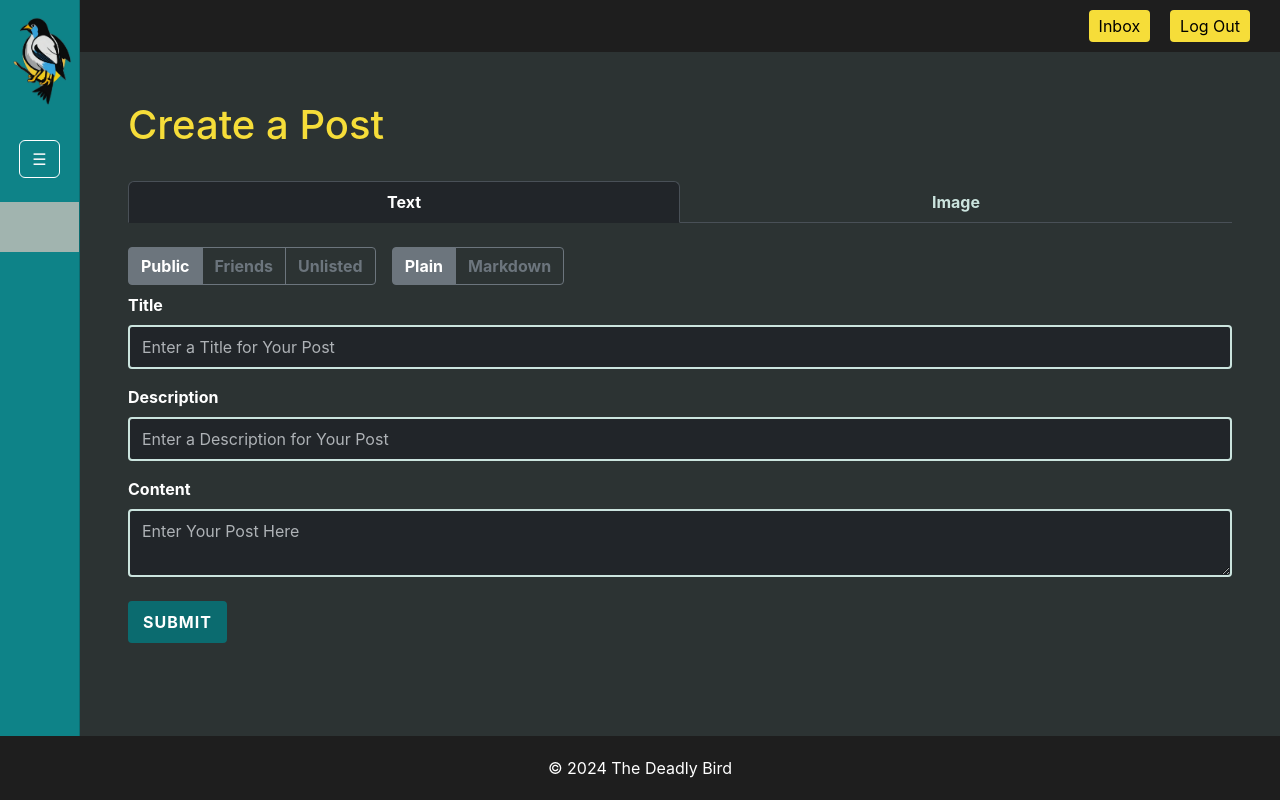
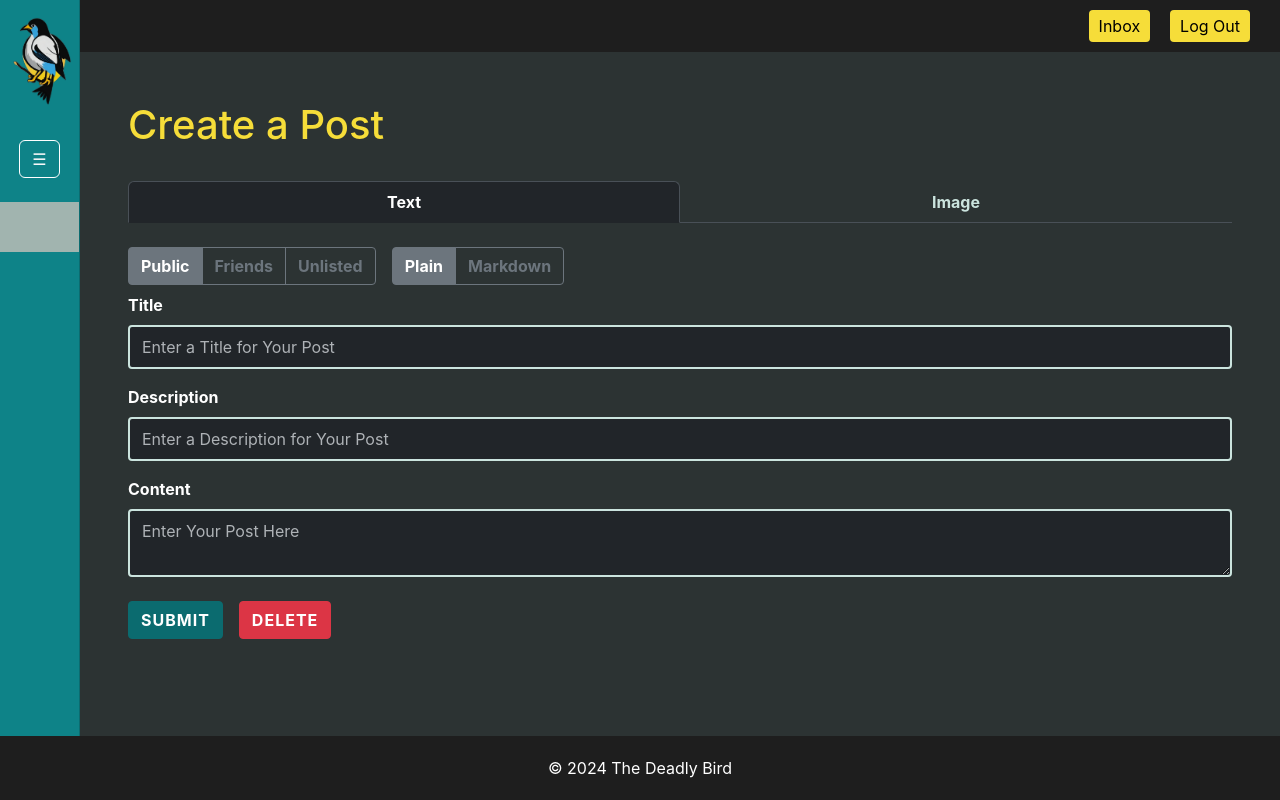
Before and after one commit to WillQizza/The-Deadly-Bird, a React (Create React App) app in the folder frontend/: page /post in a window 1280 px wide. Built offline with nearby package versions, Linux system fonts and the light colour scheme; no server answers; some icons are missing.

Commit message:
Updated styling for delete post button on post edit page.

```diff
--- a/frontend/src/components/post/PostForm.module.css
+++ b/frontend/src/components/post/PostForm.module.css
@@ -4,14 +4,21 @@
     gap: 0.5rem 1rem;
 }
 
+.submitToolbar {
+    display: flex;
+    flex-direction: row;
+    align-items: center;
+    gap: 1rem;
+    margin: 1rem 0;
+}
+
 .submitButton {
-    margin: 1rem 0;
     background-color: var(--dark-teal);
-    border: 3px solid var(--dark-teal);
+    border: 1px solid var(--dark-teal);
     border-radius: 0.25rem;
     font-weight: bold;
     text-transform: uppercase;
-    letter-spacing: 0.0625rem;
+    letter-spacing: 1px;
 }
 
 .submitButton:hover {
@@ -20,17 +27,8 @@
 }
 
 .deleteButton {
-    margin: 1rem 0;
-    background-color: rgb(179, 4, 4);
-    border: 3px solid rgb(149, 0, 0);
     border-radius: 0.25rem;
     font-weight: bold;
     text-transform: uppercase;
-    letter-spacing: 0.0625rem;
-    margin-left: 10px;
+    letter-spacing: 1px;
 }
-
-.deleteButton:hover {
-    background-color: rgb(194, 0, 0);
-    border: 3px solid rgb(241, 34, 34);
-}
--- a/frontend/src/components/post/PostForm.tsx
+++ b/frontend/src/components/post/PostForm.tsx
@@ -213,15 +213,20 @@ const PostForm: React.FC<PostFormProps> = (props: PostFormProps) => {
                         textarea={true}
                     />
                 )}
+                <div className={styles.submitToolbar}>
                     {/** Submit button */}
                     <Button type='submit' className={styles.submitButton}>
                         Submit
                     </Button>
                     {/** Delete button */}
-                { props.edit ?
+                    { !props.edit ?
                         <>
-                        <Button className={styles.deleteButton} onClick={handleDeleteClick}>
-                            Delete Post
+                            <Button
+                                variant={"danger"}
+                                className={styles.deleteButton}
+                                onClick={handleDeleteClick}
+                            >
+                                Delete
                             </Button>
                             <DeleteDialog
                                 show={showConfirm}
@@ -231,6 +236,7 @@ const PostForm: React.FC<PostFormProps> = (props: PostFormProps) => {
                         </>
                         : null
                     }
+                </div>
             </Form>
         </>
     );
```
Lines whose indentation alone changed are shown as unchanged.
